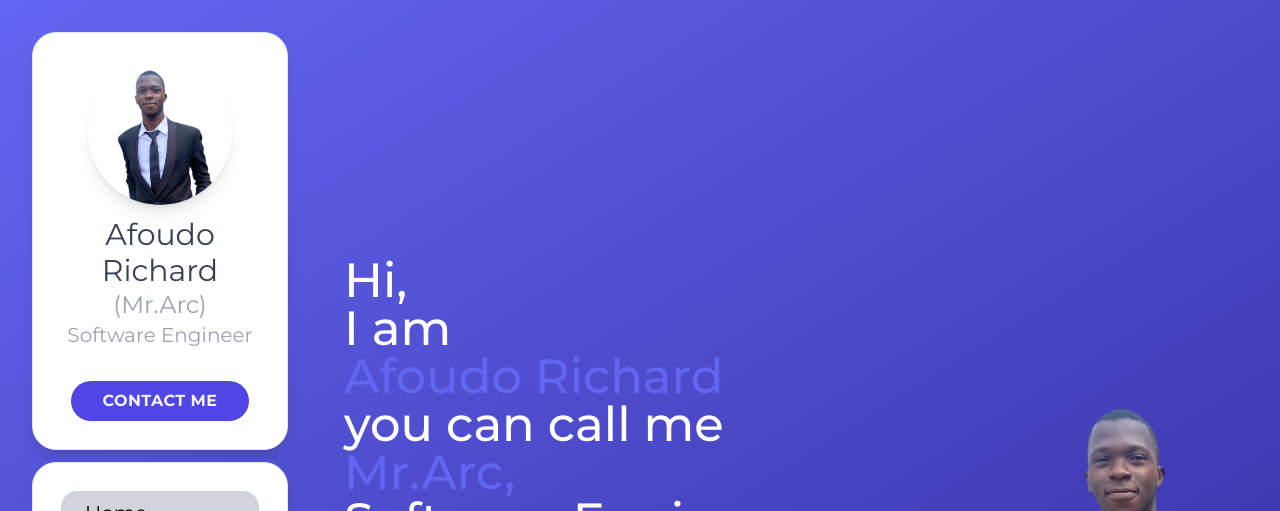
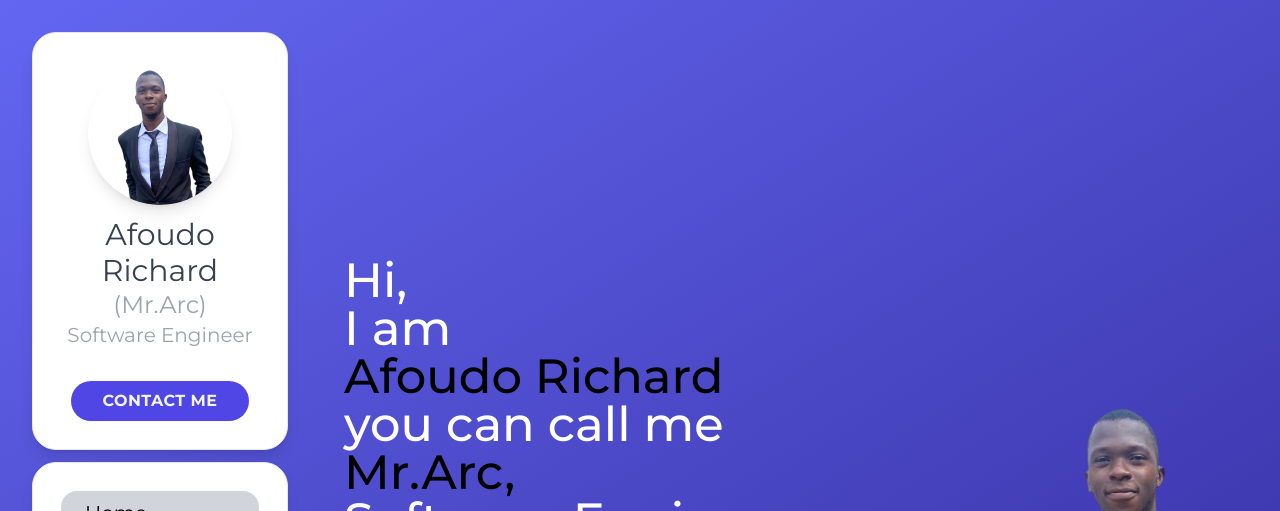
Before and after one commit to Afoudo-Richard/afoudo-richard.github.io, a website: page index.html in a window 1280 px wide. Shown: the top 511 px of the page. Drawn offline with nearby package versions, Linux system fonts and the light colour scheme.

Commit message:
changed name color

```diff
--- a/index.html
+++ b/index.html
@@ -159,8 +159,8 @@
           <div class="flex flex-col items-start pt-6 md:pt-0 pl-3 md:pl-6">
 
             <h1 class="text-2xl sm:text-4xl md:text-2xl lg:text-5xl text-white font-medium leading-8 md:leading-10">
-              Hi,<br>I am <span class="text-indigo-500"><br>Afoudo
-                Richard</span> <br> you can call me <br> <span class="text-indigo-500">Mr.Arc,</span><br>Software
+              Hi,<br>I am <span class="text-black"><br>Afoudo
+                Richard</span> <br> you can call me <br> <span class="text-black">Mr.Arc,</span><br>Software
               Engineer
             </h1>
           </div>
```
Also changed, not shown: dist/output.css.
